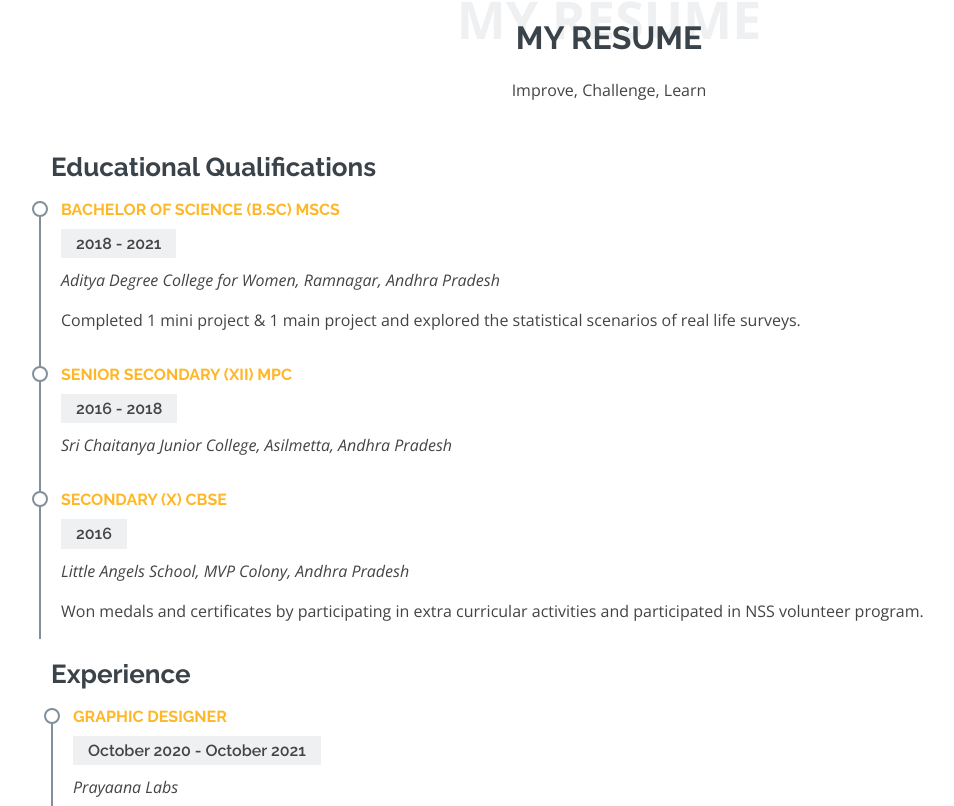
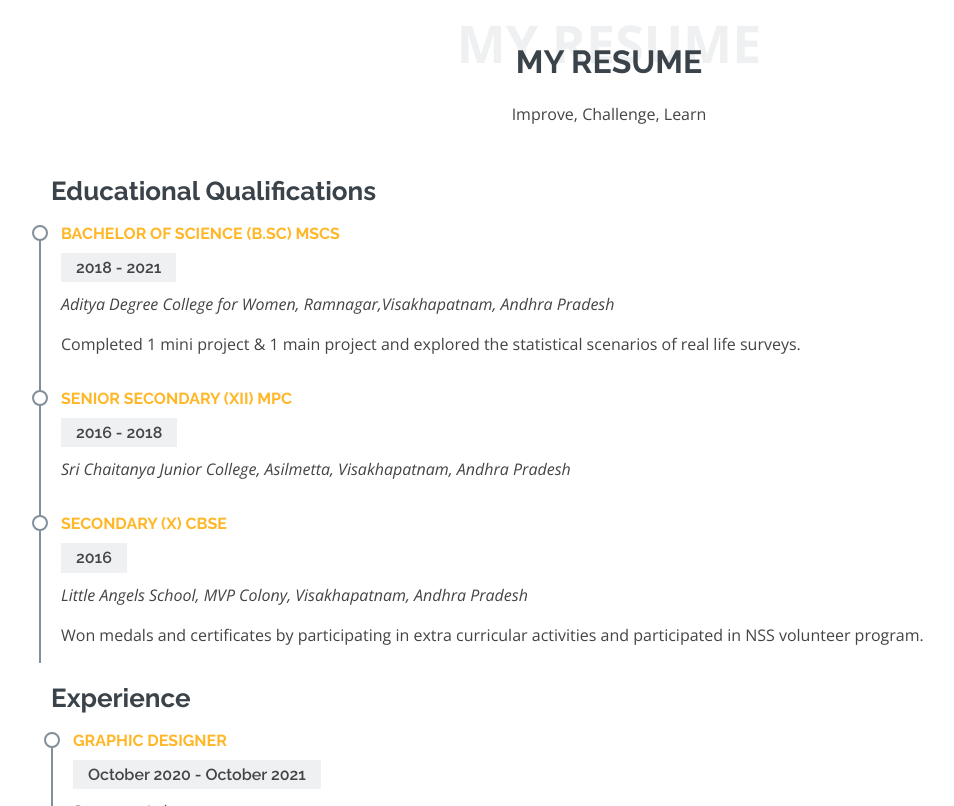
Before and after one commit to saikavyusha/Portfolio, a plain HTML site: page index.html in a window 1280 px wide. Shown: the part 1873-2679 px from the top of the page, without its empty margins (31-985 px from the left). Drawn offline with nearby package versions, Linux system fonts and the light colour scheme.

Commit message:
newchanges

```diff
--- a/index.html
+++ b/index.html
@@ -55,7 +55,9 @@
   <section id="hero">
     <div class="hero-container">
       <h1>Sai Kavyusha Ponnaganti</h1>
+      <br>
       <h2>Pursuing Full Stack Development from Innomatics Research Labs</h2>
+      <h2>Working as a SPS Associate at Amazon India</h2>
       <a href="#about" class="btn-scroll scrollto" title="Scroll Down"><i class="bx bx-chevron-down"></i></a>
     </div>
   </section><!-- End Hero -->
@@ -82,7 +84,7 @@
                     <li><i class="bi bi-chevron-right"></i> <strong>Full Name:</strong> <span>Sai Kavyusha Ponnaganti</span></li>
                     <li><i class="bi bi-chevron-right"></i> <strong>GitHub ID:</strong> <span><a href="https://github.com/saikavyusha" target="_blank">@saikavyusha</a></span></li>
                     <li><i class="bi bi-chevron-right"></i> <strong>Phone Number:</strong> <span>+91 6304695360</span></li>
-                    <li><i class="bi bi-chevron-right"></i> <strong>City:</strong> <span>Andhra Pradesh, India</span></li>
+                    <li><i class="bi bi-chevron-right"></i> <strong>City:</strong> <span>Visakhapatnam, Andhra Pradesh, India</span></li>
                   </ul>
                 </div>
                 <div class="col-lg-6">
@@ -175,18 +177,18 @@
             <div class="resume-item">
               <h4>Bachelor of Science (B.Sc) MSCS</h4>
               <h5>2018 - 2021</h5>
-              <p><em>Aditya Degree College for Women, Ramnagar, Andhra Pradesh</em></p>
+              <p><em>Aditya Degree College for Women, Ramnagar,Visakhapatnam, Andhra Pradesh</em></p>
               <p>Completed 1 mini project &amp; 1 main project and explored the statistical scenarios of real life surveys. </p>
             </div>
             <div class="resume-item">
               <h4>Senior Secondary (XII) MPC</h4>
               <h5>2016 - 2018</h5>
-              <p><em>Sri Chaitanya Junior College, Asilmetta, Andhra Pradesh</em></p>
+              <p><em>Sri Chaitanya Junior College, Asilmetta, Visakhapatnam, Andhra Pradesh</em></p>
             </div>
             <div class="resume-item">
               <h4>Secondary (X) CBSE</h4>
               <h5>2016</h5>
-              <p><em>Little Angels School, MVP Colony, Andhra Pradesh</em></p>
+              <p><em>Little Angels School, MVP Colony, Visakhapatnam, Andhra Pradesh</em></p>
               <p>Won medals and certificates by participating in extra curricular activities and participated in NSS volunteer program. </p>
             </div>
           </div>
```
